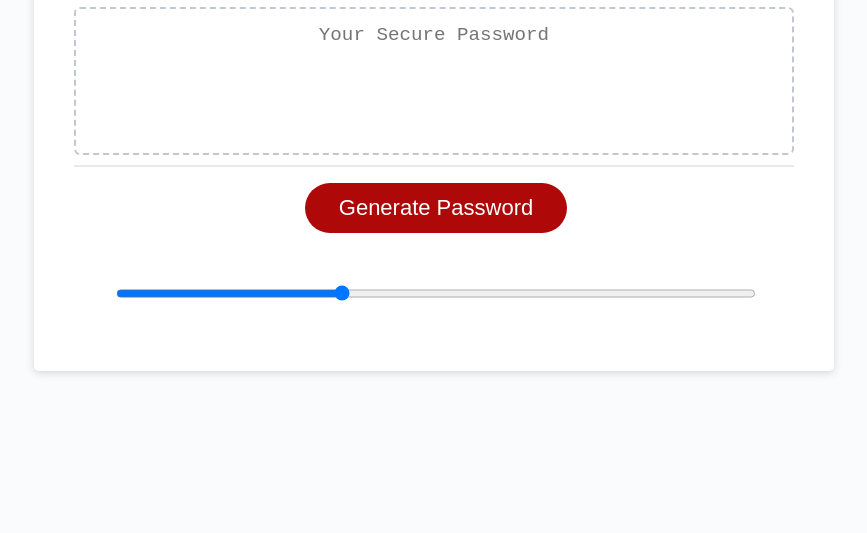
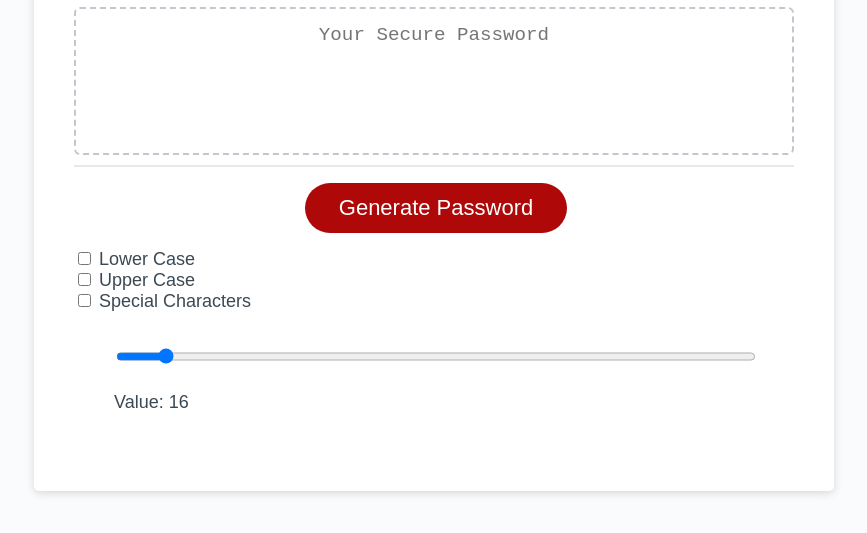
Before and after one commit to Ashloraptor/Password_Solution, a plain HTML site: page index.html in a window 1280 px wide. Shown: the part 241-774 px from the top of the page, without its empty margins (206-1073 px from the left). Drawn offline with Linux system fonts and the light colour scheme.

Commit message:
Deleted redundant folder. Added checkboxes for character types.

```diff
--- a/Program/index.html
+++ b/index.html
@@ -27,8 +27,17 @@
         <div class="card-footer">
           <button id="generate" class="btn">Generate Password</button>
         </div>
+        <div class="characters">
+          <input type="checkbox" id type="characterType1" name="characterType1" value="Lower Case">
+          <label for="characterType1">Lower Case</label><br>
+          <input type="checkbox" id type="characterType2" name="characterType2" value="Upper Case">
+          <label for="characterType2">Upper Case</label><br>
+          <input type="checkbox" id type="characterType3" name="characterType3" value="Special Characters">
+          <label for="characterType3">Special Characters</label><br>
+        </div>
         <div class="slidecontainer">
-          <input type="range" min="8" max="128" value="50" class="slider" id="characterLength">
+          <input type="range" min="8" max="128" value="16" class="slider" id="characterLength">
+          <p>Value: <span id="length"></span></p>
         </div>
       </div>
 
--- a/Program/script.js
+++ b/script.js
@@ -3,10 +3,17 @@ var lowerCase= ["a", "b", "c", "d", "e", "f", "g", "h", "i", "j", "k", "l", "m",
 var upperCase= ["A", "B", "C", "D", "E", "F", "G", "H", "I", "J", "K", "L", "M", "N", "O", "P", "Q", "R", "S", "T", "U", "V", "W", "X", "Y", "Z"];
 var specialCharacter = [" ", "!", '"', "#", "#", "$", "%", "&", "'", "(", ")", "*", "+", ",", "-", ".", "/", ":", ";", "<", "=", ">", "?", "@", "[", "", "]", "^", "_", "`", "{", "}", "~"];
 
-//length 8 characters
-//length 16 characters?
-//length 128 characters
-//slider from 8-128?
+
+
+//slider from 8-128
+var slider = document.getElementById("characterLength");
+var output = document.getElementById("length");
+output.innerHTML = slider.value; // Display the default slider value
+
+// Updates the slider value
+slider.oninput = function() {
+  output.innerHTML = this.value;
+}
 
 // Get references to the #generate element
 var generateBtn = document.querySelector("#generate");
```
Also changed, not shown: style.css (renamed from Program/style.css), 1 other file.
